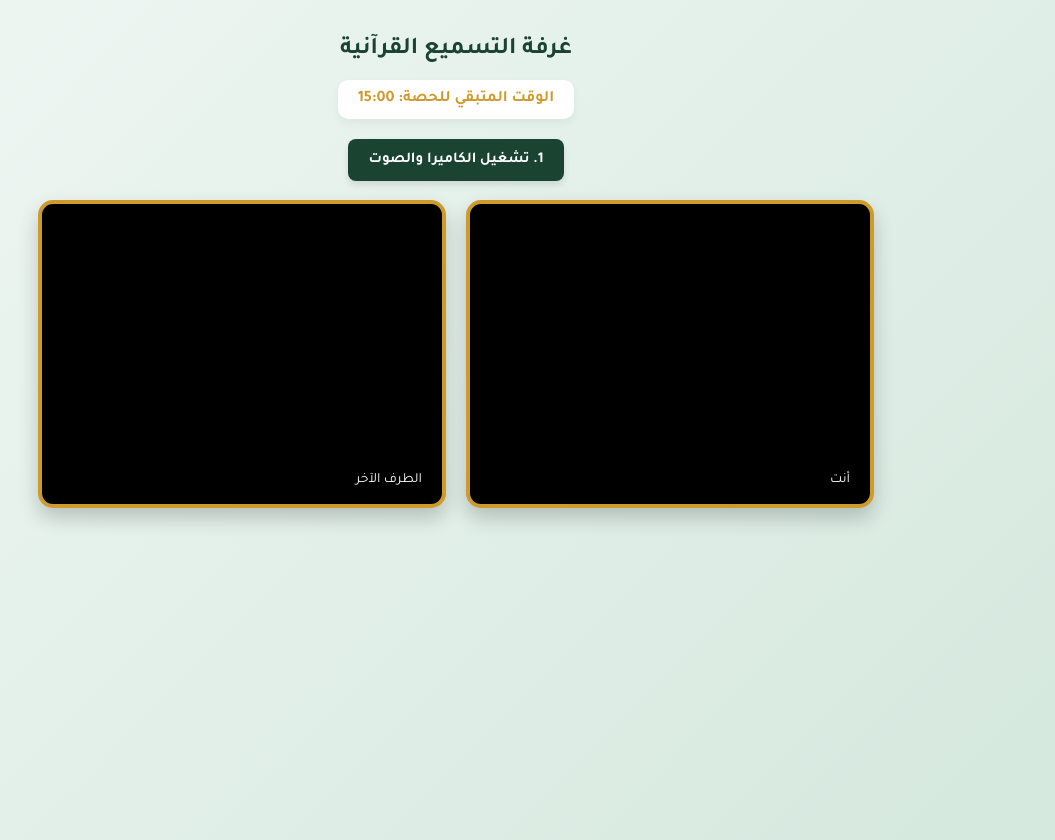
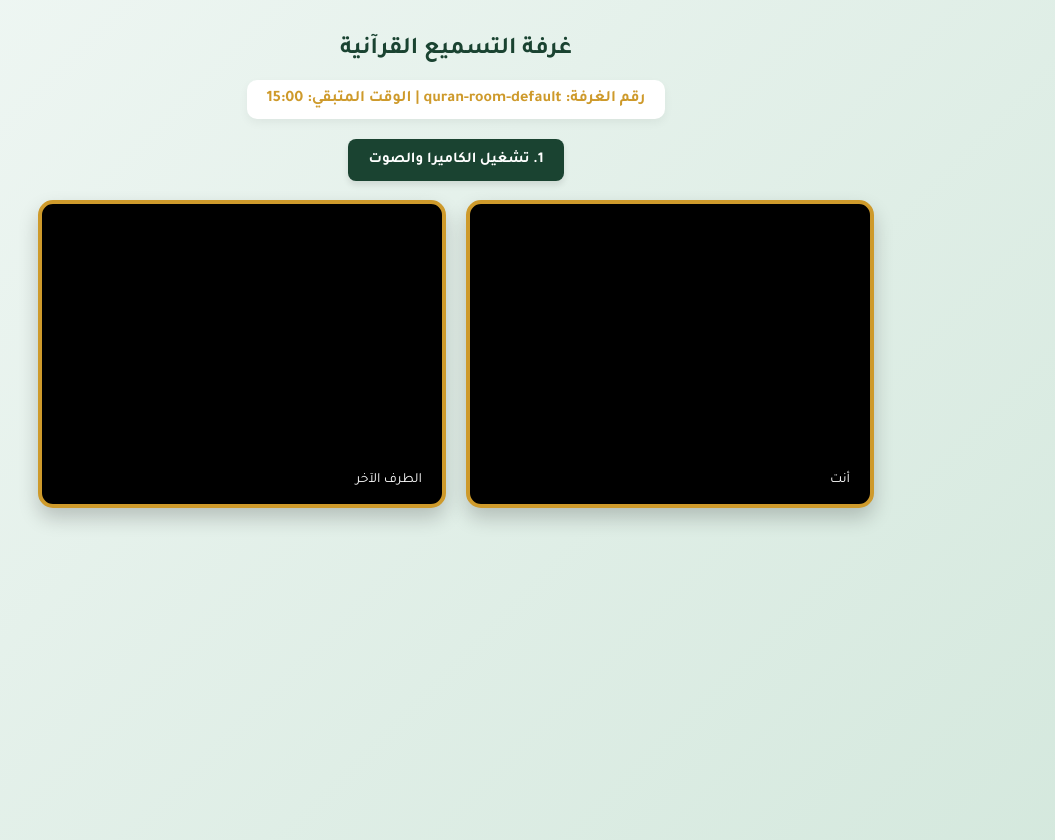
Before and after one commit to hksalameh/quran-platform, a website: page room.html in a window 1280 px wide. Shown: the whole page, without its empty margins (184-1239 px from the left). Drawn offline with Linux system fonts and the light colour scheme.

Commit message:
تحديث الغرفة2

```diff
--- a/room.html
+++ b/room.html
@@ -87,7 +87,7 @@
 <body>
 
     <h1>غرفة التسميع القرآنية</h1>
-    <div class="session-info">الوقت المتبقي للحصة: <span id="timer">15:00</span></div>
+    <div class="session-info">رقم الغرفة: <span id="roomNameDisplay"></span> | الوقت المتبقي: <span id="timer">15:00</span></div>
 
     <div class="controls">
         <button id="startCamBtn">1. تشغيل الكاميرا والصوت</button>
@@ -117,9 +117,15 @@
         const joinBtn = document.getElementById('joinBtn');
         const toggleVideoBtn = document.getElementById('toggleVideoBtn');
         const toggleAudioBtn = document.getElementById('toggleAudioBtn');
+        const roomNameDisplay = document.getElementById('roomNameDisplay');
 
         let localStream;
         let peerConnection;
+
+        // استخراج رقم الغرفة من الرابط تلقائياً
+        const urlParams = new URLSearchParams(window.location.search);
+        const roomId = urlParams.get('room') || 'quran-room-default';
+        roomNameDisplay.textContent = roomId;
 
         // 1. تشغيل الكاميرا والصوت
         startCamBtn.addEventListener('click', async () => {
@@ -167,7 +173,6 @@
         let socket;
         try {
             socket = io('https://quran-platform-hlwq.onrender.com');
-            const roomId = 'quran-room-1';
 
             const peerConfig = {
                 iceServers: [{ urls: 'stun:stun.l.google.com:19302' }]
@@ -176,7 +181,7 @@
             joinBtn.addEventListener('click', () => {
                 socket.emit('join-room', roomId);
                 joinBtn.style.display = 'none';
-                alert("تم الانضمام للغرفة بنجاح، في انتظار الطرف الآخر...");
+                alert("تم الانضمام للغرفة (" + roomId + ") بنجاح، في انتظار الطرف الآخر...");
             });
 
             socket.on('user-joined', async () => {
```
